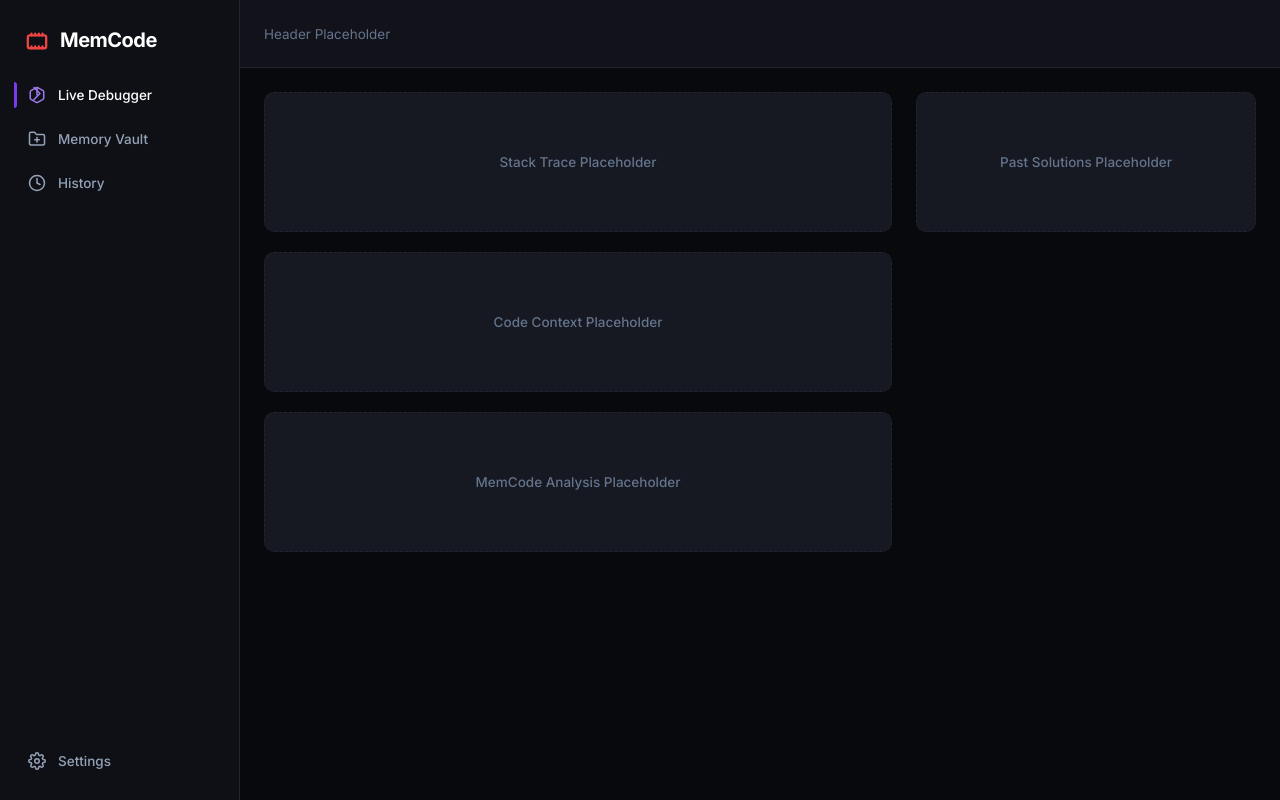
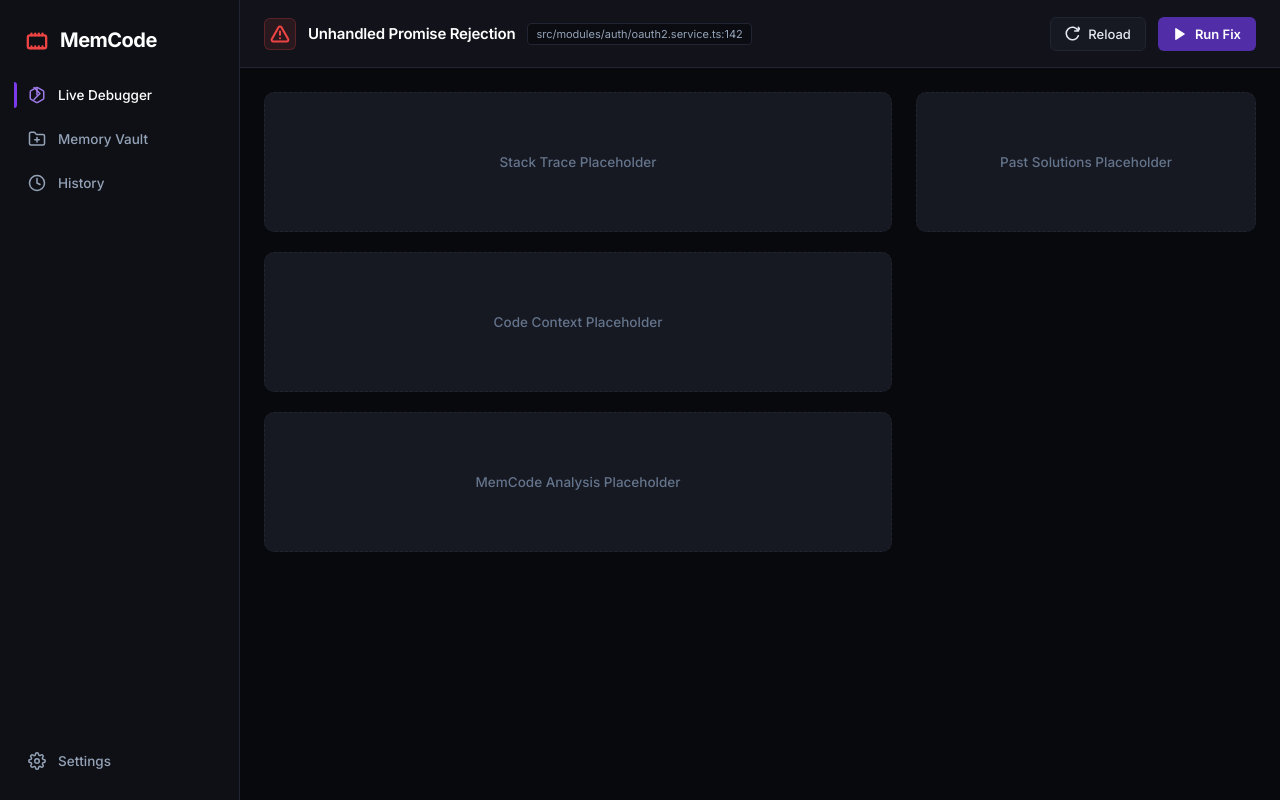
Before and after one commit to MONISHDEV1234/iqoo-hack, a React app in the folder FrontEnd/: page / in a window 1280 px wide. Built offline with nearby package versions, Linux system fonts and the light colour scheme; the HTML template or start-up script is replaced by a standard one.

Commit message:
feat: main content header and action buttons

```diff
--- a/FrontEnd/src/App.jsx
+++ b/FrontEnd/src/App.jsx
@@ -1,8 +1,22 @@
 import React, { useState } from 'react';
 import Sidebar from './components/Sidebar';
+import Header from './components/Header';
 
 function App() {
   const [activeTab, setActiveTab] = useState('live-debugger');
+  const [isReloading, setIsReloading] = useState(false);
+  const [isFixApplied, setIsFixApplied] = useState(false);
+
+  const handleReload = () => {
+    setIsReloading(true);
+    setTimeout(() => {
+      setIsReloading(false);
+    }, 1000);
+  };
+
+  const handleRunFix = () => {
+    setIsFixApplied((prev) => !prev);
+  };
 
   return (
     <div className="app-container">
@@ -11,9 +25,14 @@ function App() {
 
       {/* Main Content Area */}
       <div className="main-frame">
-        {/* Header - Component Step 3 */}
+        {/* Top App Header */}
         <header className="header-container">
-          <div style={{ color: 'var(--text-muted)' }}>Header Placeholder</div>
+          <Header
+            onReload={handleReload}
+            onRunFix={handleRunFix}
+            isReloading={isReloading}
+            isFixApplied={isFixApplied}
+          />
         </header>
 
         {/* Dashboard Split Grid */}
--- /dev/null
+++ b/FrontEnd/src/components/Header.jsx
@@ -0,0 +1,76 @@
+import React from 'react';
+
+/**
+ * Header Component
+ * Displays the error status header bar with dynamic reload and fix controls.
+ */
+function Header({ onReload, onRunFix, isReloading, isFixApplied }) {
+    return (
+        <div className="header-container-inner">
+            {/* Target status details */}
+            <div className="header-status-group">
+                <div className="status-badge-icon">
+                    {/* Alert triangle icon */}
+                    <svg viewBox="0 0 24 24" width="20" height="20" stroke="currentColor" strokeWidth="2.5" fill="none" strokeLinecap="round" strokeLinejoin="round">
+                        <path d="m21.73 18-8-14a2 2 0 0 0-3.48 0l-8 14A2 2 0 0 0 4 21h16a2 2 0 0 0 1.73-3Z" />
+                        <line x1="12" y1="9" x2="12" y2="13" />
+                        <line x1="12" y1="17" x2="12.01" y2="17" />
+                    </svg>
+                </div>
+
+                <div className="status-text-details">
+                    <h1 className="status-title">Unhandled Promise Rejection</h1>
+                    <span className="status-path-badge">
+                        src/modules/auth/oauth2.service.ts:142
+                    </span>
+                </div>
+            </div>
+
+            {/* Header Actions controls */}
+            <div className="header-actions">
+                {/* Reload button */}
+                <button
+                    className={`btn-action btn-secondary ${isReloading ? 'spinning' : ''}`}
+                    onClick={onReload}
+                    disabled={isReloading}
+                >
+                    <span className="btn-icon">
+                        <svg viewBox="0 0 24 24" width="15" height="15" stroke="currentColor" strokeWidth="2.5" fill="none" strokeLinecap="round" strokeLinejoin="round">
+                            <path d="M21.5 2v6h-6M21.34 15.57a10 10 0 1 1-.57-8.38l5.67-5.67" />
+                        </svg>
+                    </span>
+                    <span>Reload</span>
+                </button>
+
+                {/* Run Fix button */}
+                <button
+                    className={`btn-action btn-primary ${isFixApplied ? 'applied' : ''}`}
+                    onClick={onRunFix}
+                    disabled={isReloading}
+                >
+                    {!isFixApplied ? (
+                        <>
+                            <span className="btn-icon">
+                                <svg viewBox="0 0 24 24" width="14" height="14" stroke="currentColor" strokeWidth="2.5" fill="currentColor" strokeLinecap="round" strokeLinejoin="round">
+                                    <polygon points="5 3 19 12 5 21 5 3" />
+                                </svg>
+                            </span>
+                            <span>Run Fix</span>
+                        </>
+                    ) : (
+                        <>
+                            <span className="btn-icon">
+                                <svg viewBox="0 0 24 24" width="14" height="14" stroke="currentColor" strokeWidth="2.5" fill="none" strokeLinecap="round" strokeLinejoin="round">
+                                    <polyline points="20 6 9 17 4 12" />
+                                </svg>
+                            </span>
+                            <span>Fix Applied</span>
+                        </>
+                    )}
+                </button>
+            </div>
+        </div>
+    );
+}
+
+export default Header;
--- a/FrontEnd/src/index.css
+++ b/FrontEnd/src/index.css
@@ -213,8 +213,140 @@ body {
   border-bottom: 1px solid var(--border-color);
   display: flex;
   align-items: center;
+  padding: 0 24px;
+}
+
+.header-container-inner {
+  display: flex;
+  align-items: center;
   justify-content: space-between;
-  padding: 0 24px;
+  width: 100%;
+}
+
+.header-status-group {
+  display: flex;
+  align-items: center;
+  gap: 12px;
+}
+
+.status-badge-icon {
+  background-color: var(--accent-red-light);
+  color: var(--accent-red);
+  width: 32px;
+  height: 32px;
+  border-radius: var(--radius-sm);
+  display: flex;
+  align-items: center;
+  justify-content: center;
+  border: 1px solid rgba(239, 68, 68, 0.25);
+}
+
+.status-text-details {
+  display: flex;
+  align-items: center;
+  gap: 12px;
+  flex-wrap: wrap;
+}
+
+.status-title {
+  font-size: 15px;
+  font-weight: 600;
+  color: var(--text-active);
+  letter-spacing: -0.2px;
+}
+
+.status-path-badge {
+  font-family: var(--font-mono);
+  font-size: 11px;
+  color: var(--text-secondary);
+  background-color: var(--bg-code);
+  border: 1px solid var(--border-color);
+  padding: 3px 8px;
+  border-radius: 4px;
+}
+
+.header-actions {
+  display: flex;
+  align-items: center;
+  gap: 12px;
+}
+
+/* Button UI */
+.btn-action {
+  background: transparent;
+  border: none;
+  font-family: inherit;
+  font-size: 13px;
+  font-weight: 500;
+  padding: 8px 14px;
+  height: 34px;
+  border-radius: var(--radius-sm);
+  cursor: pointer;
+  display: flex;
+  align-items: center;
+  gap: 8px;
+  transition: all 0.2s cubic-bezier(0.16, 1, 0.3, 1);
+  color: var(--text-primary);
+}
+
+.btn-secondary {
+  border: 1px solid var(--border-color);
+  background-color: var(--bg-card);
+}
+
+.btn-secondary:hover:not(:disabled) {
+  background-color: var(--bg-hover);
+  border-color: var(--border-active);
+  color: var(--text-active);
+}
+
+.btn-secondary:disabled {
+  opacity: 0.6;
+  cursor: not-allowed;
+}
+
+.btn-primary {
+  background-color: #512da8;
+  /* deep purple violet */
+  color: #ffffff;
+  border: 1px solid transparent;
+  font-weight: 600;
+}
+
+.btn-primary:hover:not(:disabled) {
+  background-color: #5e35b1;
+  box-shadow: 0 4px 12px rgba(124, 58, 237, 0.25);
+}
+
+.btn-primary:active:not(:disabled) {
+  background-color: #4527a0;
+}
+
+.btn-primary.applied {
+  background-color: var(--accent-green-light);
+  color: var(--accent-green);
+  border: 1px solid rgba(16, 185, 129, 0.2);
+}
+
+.btn-icon {
+  display: flex;
+  align-items: center;
+  justify-content: center;
+}
+
+/* Spin Keyframe for reload button */
+.spinning svg {
+  animation: keyframe-spin 0.8s linear infinite;
+}
+
+@keyframes keyframe-spin {
+  from {
+    transform: rotate(0deg);
+  }
+
+  to {
+    transform: rotate(360deg);
+  }
 }
 
 /* Scrollable Inner Panel layout */
```
Also changed, not shown: 1 other file (tests, documents, lock files or other folders).
